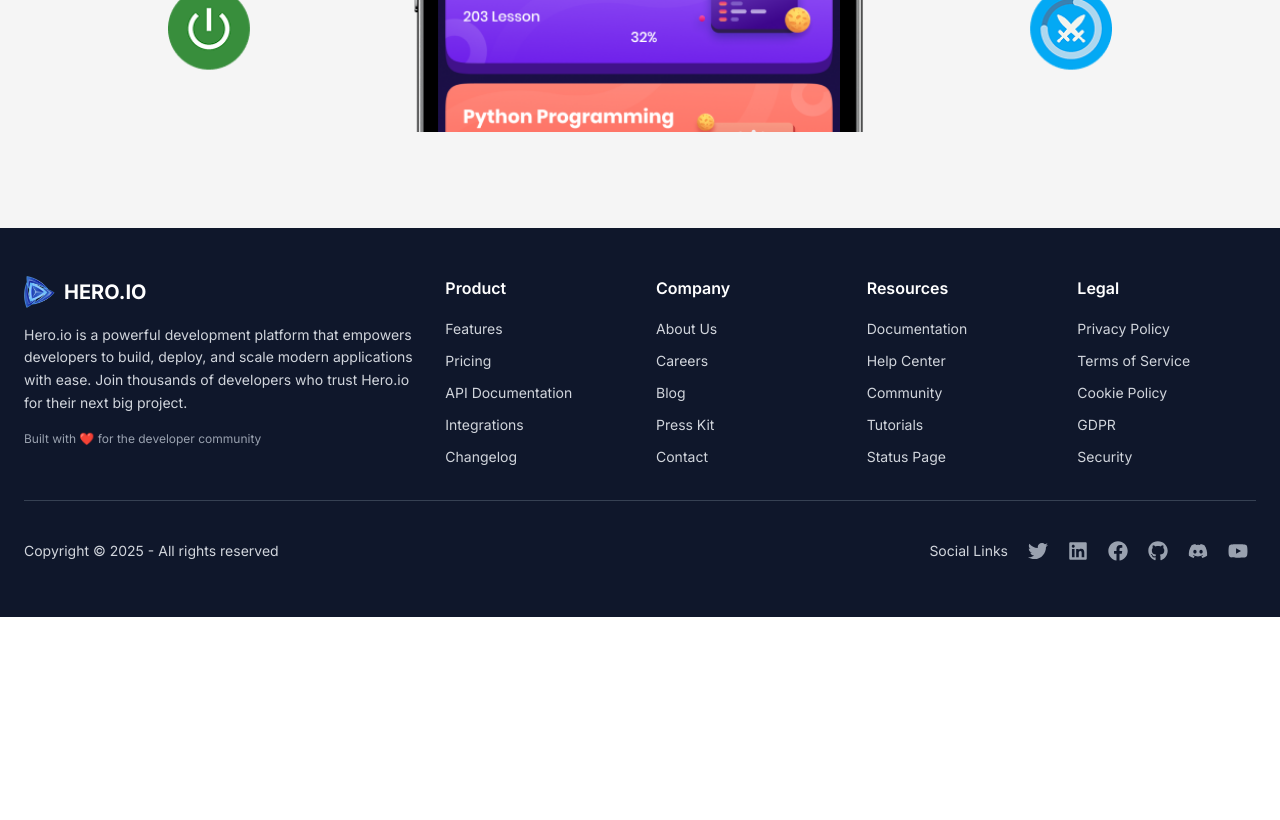
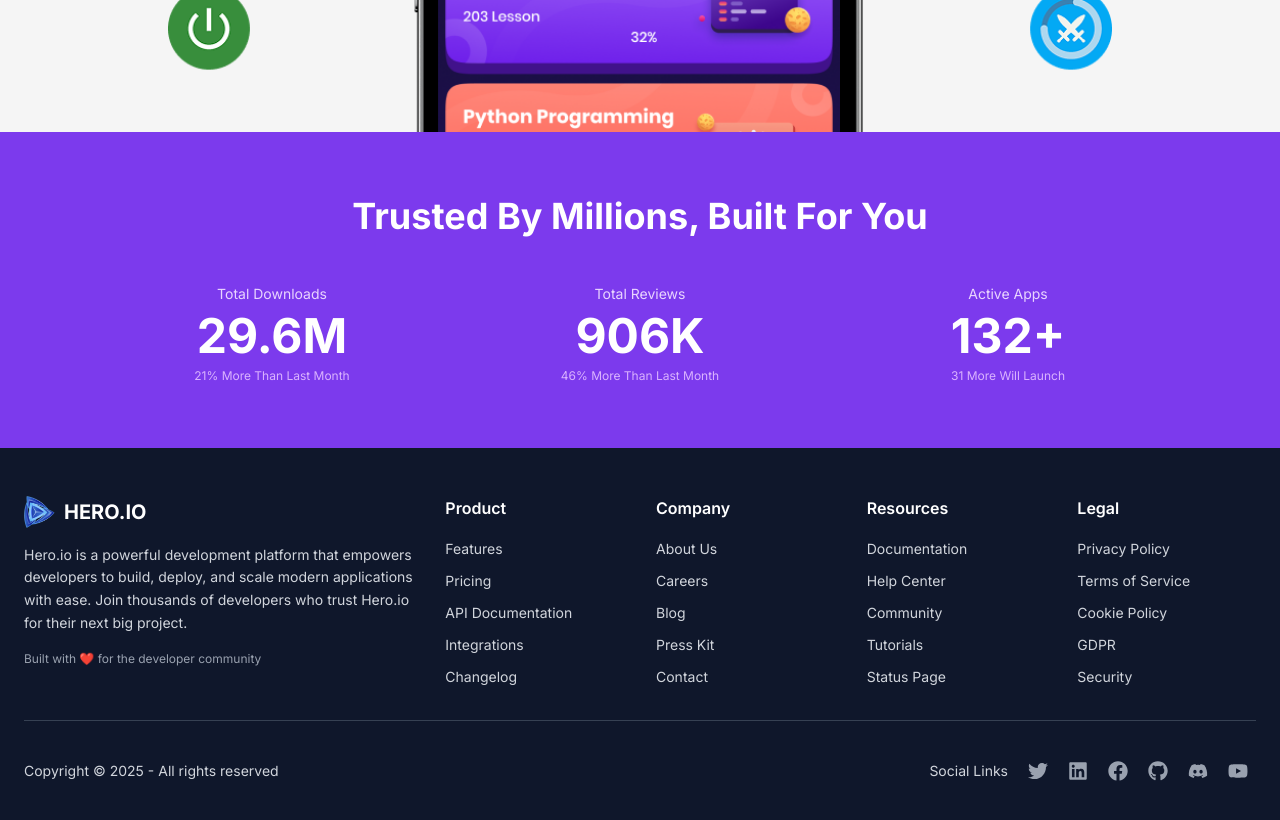
Before and after one commit to iamOmarFaruk/hero-app, a React (Vite) app: page / in a window 1280 px wide. Shown: the part 940-1760 px from the top of the page. Before the commit the page ends 1557 px from the top, so only its background shows below. Built offline with nearby package versions, Linux system fonts and the light colour scheme.

Commit message:
diffrent component for fact section

```diff
--- /dev/null
+++ b/src/components/Facts.jsx
@@ -0,0 +1,48 @@
+function Facts() {
+  return (
+    <section className="bg-[#7C3AED] py-16">
+      <div className="mx-auto max-w-6xl px-6 text-center md:px-10">
+        <h2 className="mb-12 text-3xl font-bold text-white md:text-4xl">
+          Trusted By Millions, Built For You
+        </h2>
+
+        <div className="grid grid-cols-1 gap-8 md:grid-cols-3">
+          {/* Total Downloads */}
+          <div className="flex flex-col items-center">
+            <div className="mb-2 text-sm text-purple-200">Total Downloads</div>
+            <div className="mb-2 text-4xl font-bold text-white md:text-5xl">
+              29.6M
+            </div>
+            <div className="text-xs text-purple-300">
+              21% More Than Last Month
+            </div>
+          </div>
+
+          {/* Total Reviews */}
+          <div className="flex flex-col items-center">
+            <div className="mb-2 text-sm text-purple-200">Total Reviews</div>
+            <div className="mb-2 text-4xl font-bold text-white md:text-5xl">
+              906K
+            </div>
+            <div className="text-xs text-purple-300">
+              46% More Than Last Month
+            </div>
+          </div>
+
+          {/* Active Apps */}
+          <div className="flex flex-col items-center">
+            <div className="mb-2 text-sm text-purple-200">Active Apps</div>
+            <div className="mb-2 text-4xl font-bold text-white md:text-5xl">
+              132+
+            </div>
+            <div className="text-xs text-purple-300">
+              31 More Will Launch
+            </div>
+          </div>
+        </div>
+      </div>
+    </section>
+  )
+}
+
+export default Facts
--- a/src/components/Hero.jsx
+++ b/src/components/Hero.jsx
@@ -4,7 +4,7 @@ function Hero() {
   return (
     <section className="relative bg-[#F5F5F5]">
 
-      <div className="relative z-10 mx-auto flex max-w-5xl flex-col items-center px-6 pb-24 pt-24 text-center md:px-10">
+      <div className="relative z-10 mx-auto flex max-w-5xl flex-col items-center px-6 pb-0 pt-24 text-center md:px-10">
         <h1 className="max-w-3xl text-4xl font-extrabold leading-tight text-slate-900 sm:text-5xl md:text-6xl">
           <span className="block text-[#0F172A]">We Build</span>
           <span className="bg-gradient-to-r from-[#6366F1] via-[#8B5CF6] to-[#EC4899] bg-clip-text text-transparent">
--- a/src/pages/Home.jsx
+++ b/src/pages/Home.jsx
@@ -1,9 +1,11 @@
+import Facts from '../components/Facts'
 import Hero from '../components/Hero'
 
 function Home() {
   return (
     <div>
       <Hero />
+      <Facts/>
     </div>
   )
 }
```
